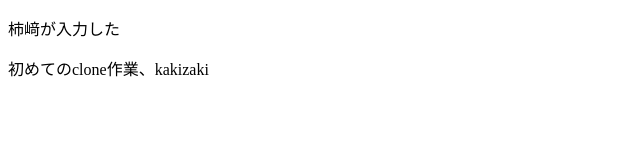
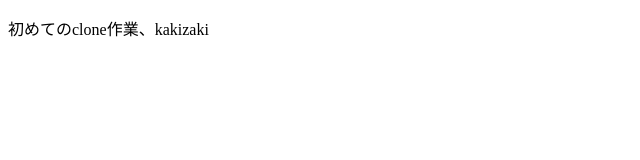
Before and after one commit to shigeki-kakizaki/10a, a plain HTML site: page shkakizaki.html in a window 1280 px wide. Shown: the whole page, without its empty margins (0-640 px from the left). Drawn offline with Linux system fonts and the light colour scheme.

Commit message:
modified shkakizaki.html

```diff
--- a/shkakizaki.html
+++ b/shkakizaki.html
@@ -6,7 +6,6 @@
     <title>Document</title>
 </head>
 <body>
-    <p>柿﨑が入力した</p>
     <p>初めてのclone作業、kakizaki</p>
 </body>
 </html>
```
